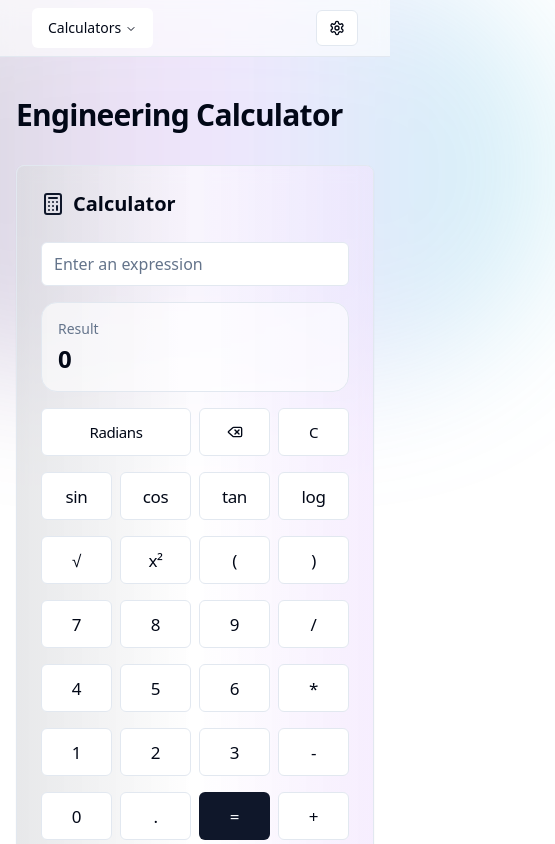
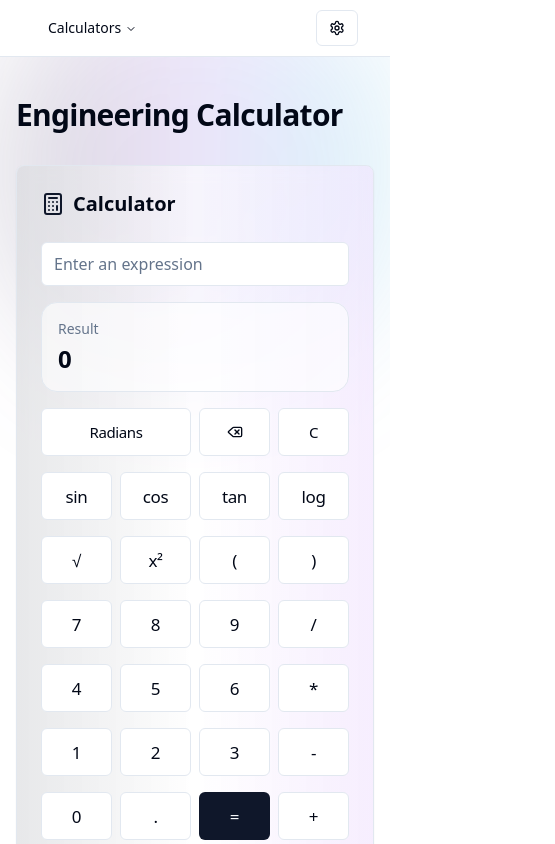
Before and after one commit to zhbforum/ImprovedCalculator, a React (Vite) app: page /engineering in a window 390 px wide. Shown: the top 844 px of the page, 555 px wide, since content can reach past the window. Built offline with nearby package versions, Linux system fonts and the light colour scheme.

Commit message:
fix(engineering): prevent horizontal overflow on mobile

```diff
--- a/src/pages/Engineering.tsx
+++ b/src/pages/Engineering.tsx
@@ -7,10 +7,10 @@ const Engineering = () => {
     <div className="min-h-screen flex flex-col">
       <Header />
 
-      <div className="relative flex-grow">
-        <div className="absolute inset-0 -z-10">
+      <div className="relative flex-grow overflow-hidden">
+        <div className="absolute inset-0 -z-10 overflow-hidden">
           <div className="absolute inset-0 bg-gradient-to-b from-background via-background to-background" />
-          <div className="absolute -top-24 left-1/2 h-[420px] w-[720px] -translate-x-1/2 rounded-full bg-gradient-to-r from-primary/20 via-purple-500/15 to-cyan-500/20 blur-3xl" />
+          <div className="absolute -top-24 left-1/2 h-[420px] w-[min(720px,100vw)] -translate-x-1/2 rounded-full bg-gradient-to-r from-primary/20 via-purple-500/15 to-cyan-500/20 blur-3xl" />
         </div>
 
         <div className="container mx-auto p-4 py-10">
```
